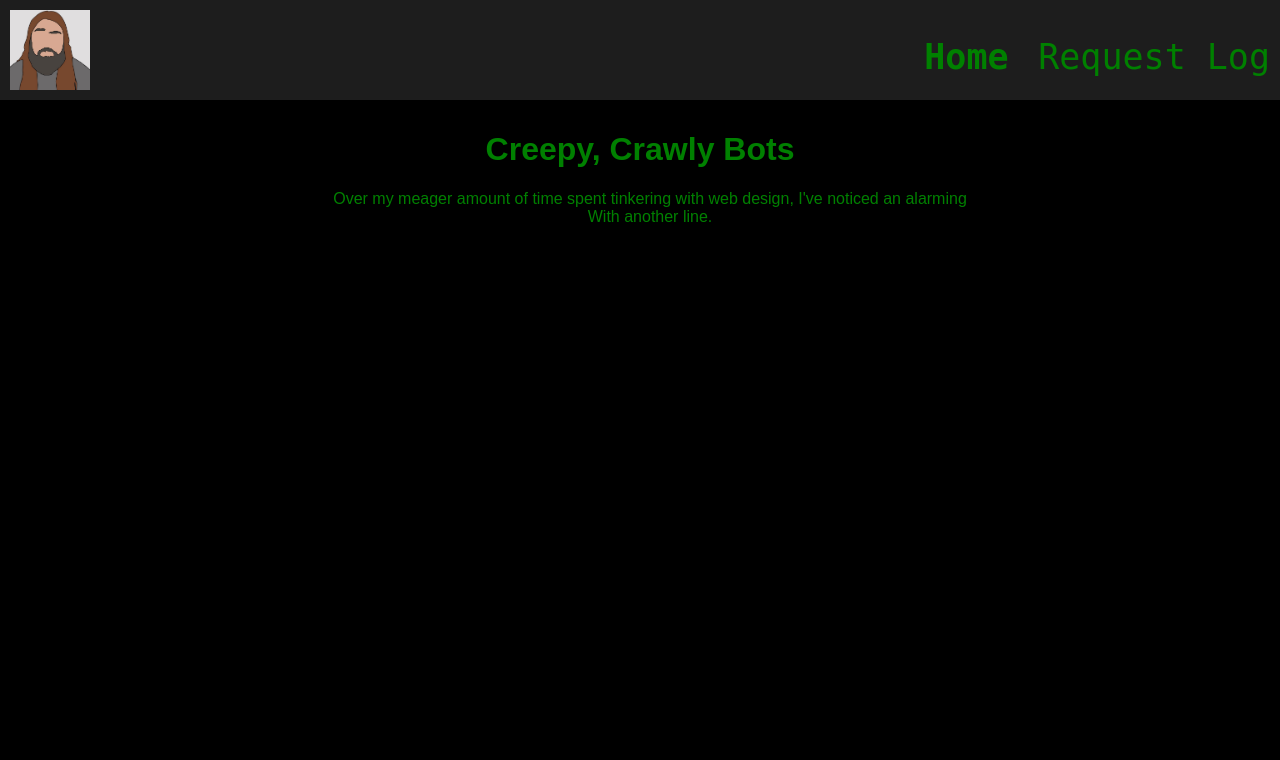
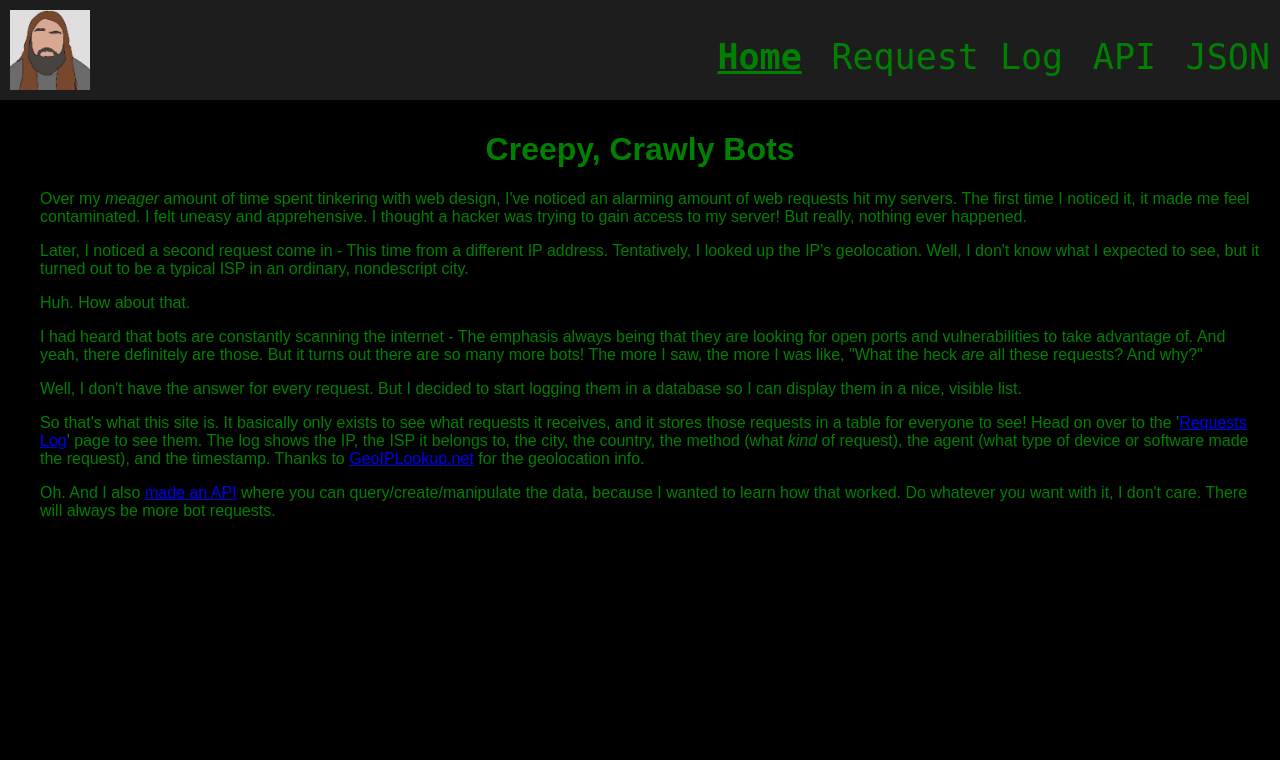
Before and after one commit to gtrspctr/webserver, a Flask app: page / in a window 1280 px wide. Shown: the top 760 px of the page. Run offline with Flask 3, Linux system fonts and the light colour scheme; data that the repository does not hold is empty.

Commit message:
Touch ups

```diff
--- a/website/static/scripts/getRequestLogData.js
+++ b/website/static/scripts/getRequestLogData.js
@@ -25,6 +25,7 @@ async function getRequestLogData() {
 
         data.forEach(entry => {
             // Parse agent and replace with smaller description
+            /*
             if (entry.agent.includes("Googlebot")) {
                 entry.agent = "Googlebot";
             } else if (entry.agent.includes("HeadlessChrome")) {
@@ -45,6 +46,9 @@ async function getRequestLogData() {
                 entry.agent = "MacOS";
             } else if (entry.agent.includes("Ubuntu")) {
                 entry.agent = "Ubuntu";
+            }*/
+            if (entry.agent.includes("/Command/Base64/")) {
+                entry.agent = "[Cut. Some hacker bullshit.]"
             }
         });
 
--- a/website/static/stylesheets/main.css
+++ b/website/static/stylesheets/main.css
@@ -141,6 +141,13 @@ header::after {
     padding: 8px;
 }
 
+#request_log td {
+    text-overflow: ellipsis;
+    overflow: auto;
+    white-space: pre-wrap;
+    overflow-wrap: break-word;
+}
+
 #request_log tr:nth-child(even){background-color: #1d1d1d;}
 
 #request_log tr:hover {background-color: #22003a}
@@ -152,3 +159,8 @@ header::after {
     background-color: #22003a;
     color: white;
 }
+
+#request_log th:hover {
+    color: green;
+    cursor: pointer;
+}
--- a/website/templates/base.html
+++ b/website/templates/base.html
@@ -9,31 +9,11 @@
         <link rel="stylesheet" type="text/css" href="{{ url_for('static', filename='stylesheets/main.css') }}" />
     </head>
     <body>
-        {% with messages = get_flashed_messages(with_categories=true) %}
-            {% if messages %}
-                {% for category, message in messages %}
-                    {% if category == 'error' %}
-                        <div class="alert alert-danger alert-dismissable fade show" role="alert">
-                            {{ message }}
-                            <button type="button" class="close" data-dismiss="alert">
-                                <span aria-hidden="true">&times;</span>
-                            </button>
-                        </div>
-                    {% else %}
-                        <div class="alert alert-success alert-dismissable fade show" role="alert">
-                            {{ message }}
-                            <button type="button" class="close" data-dismiss="alert">
-                                <span aria-hidden="true">&times;</span>
-                            </button>
-                        </div>
-                    {% endif %}
-                {% endfor %}
-            {% endif %}
-        {% endwith %}
-
         <div id="page_container">
             <header>
-                <img src="{{ url_for('static', filename='images/logo.png') }}" alt="logo" class="logo" width=80 height=80 />
+                <a href="/">
+                    <img src="{{ url_for('static', filename='images/logo.png') }}" alt="logo" class="logo" width=80 height=80 />
+                </a>
                 <nav class="top_nav">
                     <ul>
                         {% block top_nav %}{% endblock %}
--- a/website/templates/index.html
+++ b/website/templates/index.html
@@ -1,15 +1,21 @@
 {% extends "base.html" %}
 
 {% block title %}
-    alrobison.com
+    Home | alrobison.com
 {% endblock %}
 
 {% block top_nav %}
     <li>
-        <a class="active" href="/">Home</a>
+        <a class="active" href="/"><u>Home</u></a>
     </li>
     <li>
         <a href="/request_log">Request Log</a>
+    </li>
+    <li>
+        <a href="/apidocs">API</a>
+    </li>
+    <li>
+        <a href="/json">JSON</a>
     </li>
 {% endblock %}
 
@@ -20,11 +26,48 @@
         </center>
     </div>
     <div id="body">
-        <center>
-            <p>
-                Over my meager amount of time spent tinkering with web design, I've noticed an alarming<br>
-                With another line.
-            </p>
-        </center>
+        <p>
+            Over my <i>meager</i> amount of time spent tinkering with web design,
+            I've noticed an alarming amount of web requests hit my servers. The first
+            time I noticed it, it made me feel contaminated. I felt uneasy and
+            apprehensive. I thought a hacker was trying to gain access to my server!
+            But really, nothing ever happened.
+        </p>
+        <p>
+            Later, I noticed a second request come in - This time from a different IP
+            address. Tentatively, I looked up the IP's geolocation. Well, I don't know
+            what I expected to see, but it turned out to be a typical ISP in an ordinary,
+            nondescript city.
+        </p>
+        <p>
+            Huh. How about that.
+        </p>
+        <p>
+            I had heard that bots are constantly scanning the internet - The emphasis
+            always being that they are looking for open ports and vulnerabilities to
+            take advantage of. And yeah, there definitely are those. But it turns out
+            there are so many more bots! The more I saw, the more I was like, "What
+            the heck <i>are</i> all these requests? And why?"
+        </p>
+        <p>
+            Well, I don't have the answer for every request. But I decided to start
+            logging them in a database so I can display them in a nice, visible list.
+        </p>
+        <p>
+            So that's what this site is. It basically only exists to see what requests
+            it receives, and it stores those requests in a table for everyone to see!
+            Head on over to the '<a href="/request_log">Requests Log</a>' page to see
+            them. The log shows the IP, the ISP it belongs to, the city, the country,
+            the method (what <i>kind</i> of request), the agent (what type of device
+            or software made the request), and the timestamp. Thanks to
+            <a href="https://geoiplookup.net">GeoIPLookup.net</a> for the geolocation
+            info.
+        </p>
+        <p>
+            Oh. And I also <a href="/apidocs">made an API</a> where you can
+            query/create/manipulate the data, because I wanted to learn how that worked.
+            Do whatever you want with it, I don't care. There will always be more bot
+            requests.
+        </p>
     </div>
 {% endblock %}
```
Also changed, not shown: website/templates/request_log.html (+7 -1 lines).
